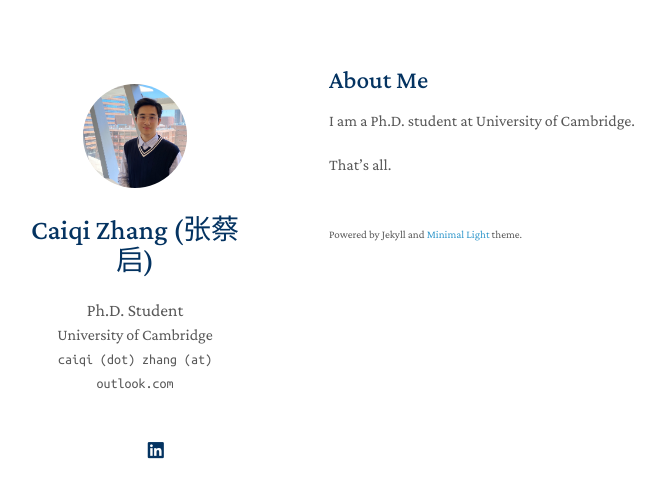
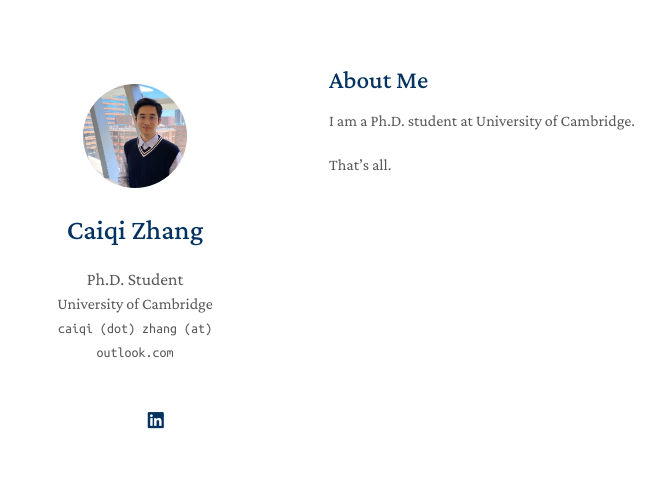
Before and after one commit to caiqizh/caiqizh.github.io, a Jekyll site: the page built from index.md, in a window 1280 px wide. Shown: the top 498 px of the page, without its empty margins (141-803 px from the left). Built offline with Jekyll 4.4.1, drawn with Linux system fonts in a browser that asks for light colours; nearby versions of some CDN libraries; a style sheet for code colours, icons or effects is not loaded; our own code applies the rules of GitHub Pages for plain Markdown files.

Commit message:
Update _config.yml

```diff
--- a/_config.yml
+++ b/_config.yml
@@ -1,5 +1,5 @@
 # Basic Information
-title: Caiqi Zhang (张蔡启)
+title: Caiqi Zhang
 position: Ph.D. Student
 affiliation: University of Cambridge
 email: caiqi (dot) zhang (at) outlook.com
@@ -26,11 +26,11 @@ favicon_dark: ./assets/img/favicon-dark.png
 
 # Footnote
 # You may use the option to disable the footnote, "Powered by Jekyll and Minimal Light theme."
-enable_footnote: true
+enable_footnote: false
 
 # Auto Dark Mode
 # You may use the option to disable the automatic dark theme
-auto_dark_mode: true
+auto_dark_mode: false
 
 # Font
 # You can use this option to choose between Serif or Sans Serif fonts.
@@ -38,7 +38,7 @@ font: "Serif" # or "Sans Serif"
 
 # Google Analytics ID
 # Please remove this if you don't use Google Analytics
-google_analytics: UA-111540567-4
+# google_analytics: UA-111540567-4
 
 # Use this project as a remote theme for GitHub Pages
 # See the guide here: https://docs.github.com/en/pages/setting-up-a-github-pages-site-with-jekyll/adding-a-theme-to-your-github-pages-site-using-jekyll
```
